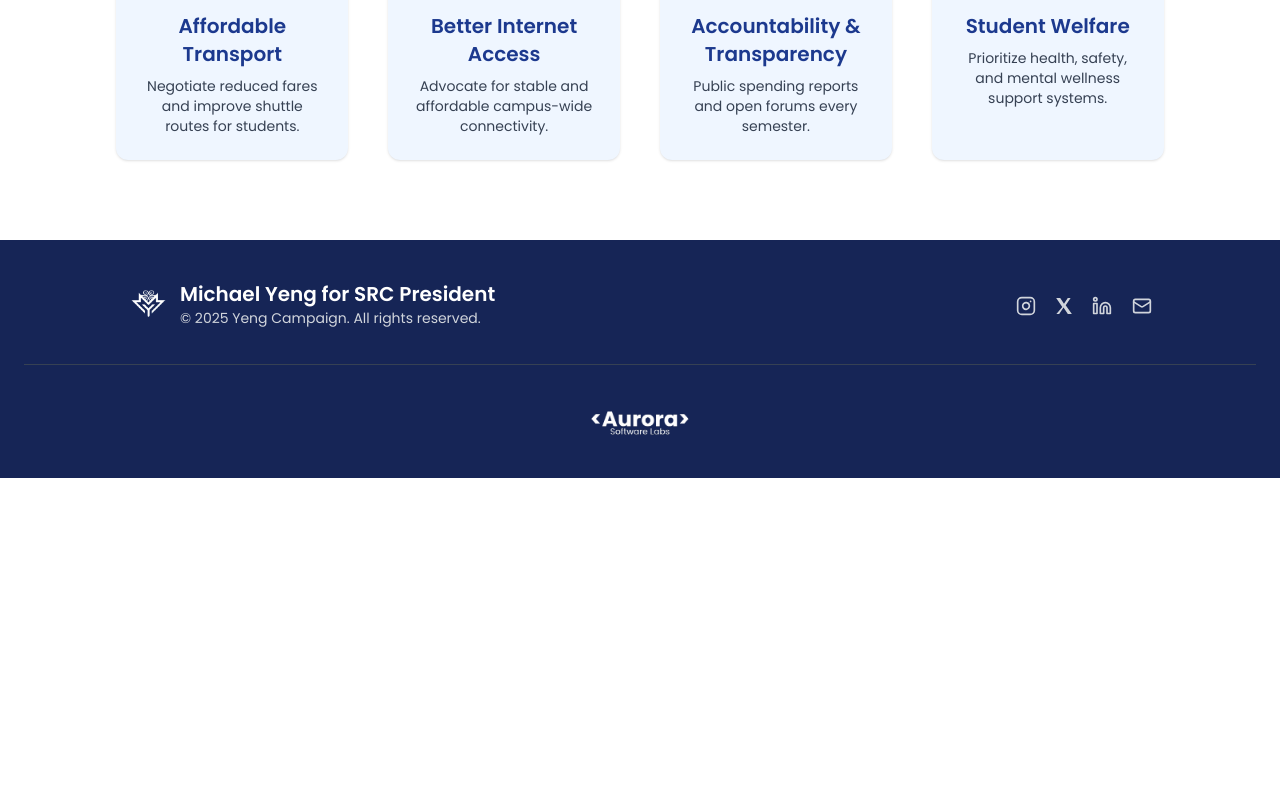
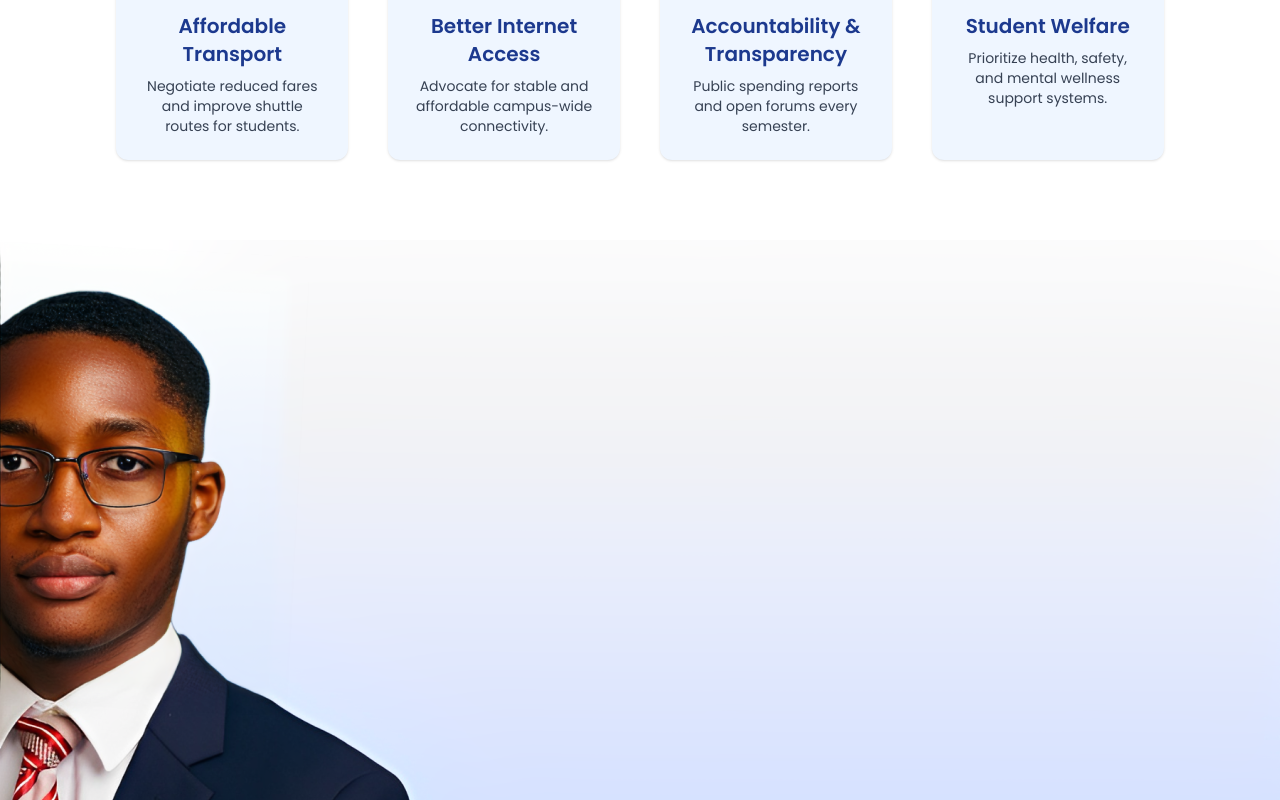
Before and after one commit to emmanuelcobbinah007/the-yeng-project, a Next.js app: page / in a window 1280 px wide. Shown: the part 2000-2800 px from the top of the page. Before the commit the page ends 2478 px from the top, so only its background shows below. Built offline with nearby package versions, Linux system fonts and the light colour scheme.

Commit message:
can present this

```diff
--- /dev/null
+++ b/src/app/components/PreFooter.tsx
@@ -0,0 +1,18 @@
+import React from 'react'
+
+import BgImge from "../../../public/assets/images/halfheadlong.png"
+
+const PreFooter = () => {
+  return (
+    <div
+    style={{
+        backgroundImage: `url(${BgImge.src})`,
+        backgroundSize: 'cover',
+        backgroundPosition: 'top',
+    }}>
+        <div className='w-[85%] mx-auto flex justify-between items-center py-20 text-white h-[75%] md:h-[80vh]'></div>
+    </div>
+  )
+}
+
+export default PreFooter
--- a/src/app/page.tsx
+++ b/src/app/page.tsx
@@ -3,6 +3,7 @@ import HeroSection from "./components/HeroSection";
 import About from "./components/About";
 import VisionMission from "./components/VisionMission";
 import Priorities from "./components/Priorities";
+import PreFooter from "./components/PreFooter";
 import Footer from "./components/Footer";
 import GetInvolved from "./components/GetInvolved";
 
@@ -15,6 +16,7 @@ export default function Home() {
      <VisionMission />
      <Priorities />
      {/* <GetInvolved /> */}
+     <PreFooter />
      <Footer />
     </div>
   );
```
Also changed, not shown: public/assets/images/a73313af-e47d-4a75-8e28-ad3b54996419.jpg (deleted), public/assets/images/halfheadlong.png.
